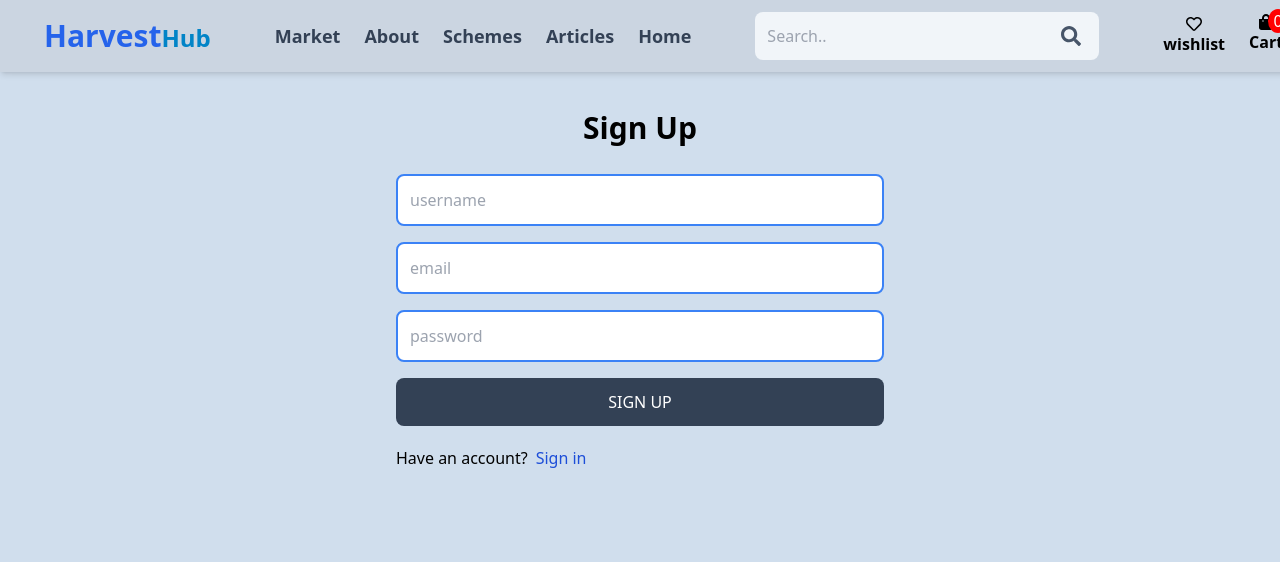
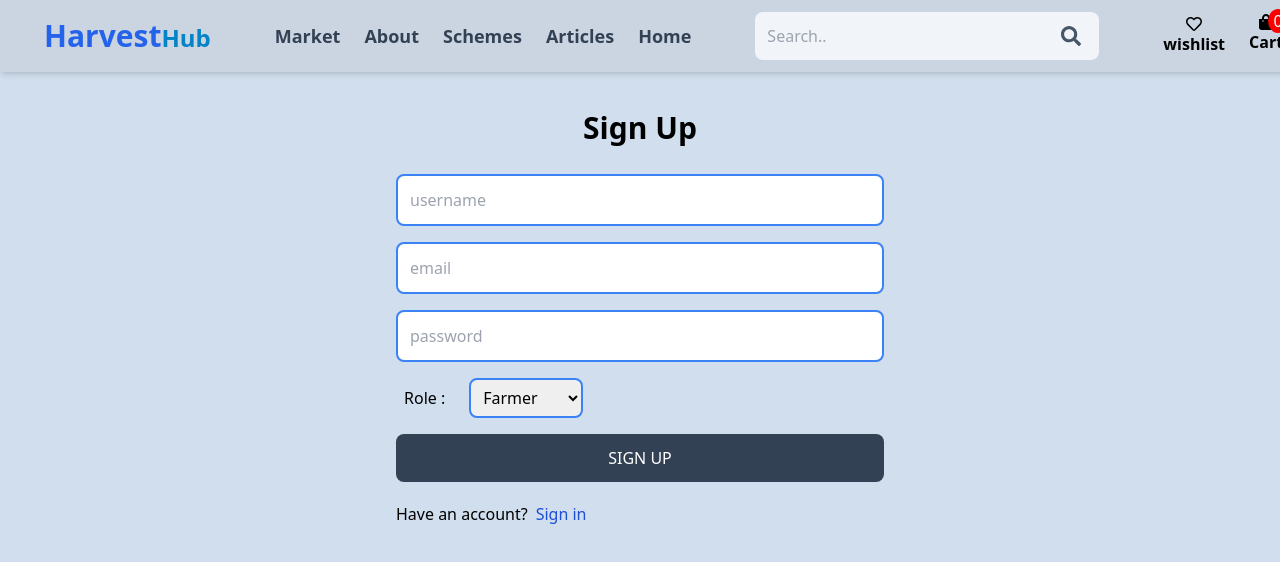
Before and after one commit to suryamanoj07/Harvest-hub, a React (Vite) app in the folder client/: page /Signup in a window 1280 px wide. Shown: the top 562 px of the page. Built offline with nearby package versions, Linux system fonts and the light colour scheme; no server answers.

Commit message:
updated signup with user role

```diff
--- a/client/src/components/Header.jsx
+++ b/client/src/components/Header.jsx
@@ -112,7 +112,10 @@ export const Header = () => {
               //   src={currentUser.avatar}
               //   alt='profile'
               // />
-              <p>{currentUser}</p>
+                <div>
+                  <img src="" alt="" />
+                  <p>{currentUser.username}</p>
+                </div>
             ) : (
               <li className="font-bold  flex flex-col items-center justify-center cursor-pointer hover:text-lg">
             <IoPersonSharp className="text-xl" />
--- a/client/src/pages/Login.jsx
+++ b/client/src/pages/Login.jsx
@@ -29,7 +29,7 @@ export const Login = () => {
             dispatch(loginInFailure(res.data.message))
             return
         }
-        dispatch(loginInSuccess(res.data.user.username))
+        dispatch(loginInSuccess(res.data.user))
         setToken(res.data.token)
         localStorage.setItem("token",res.data.token)
         console.log(res.data.user);
--- a/client/src/pages/Signup.jsx
+++ b/client/src/pages/Signup.jsx
@@ -9,10 +9,9 @@ export const Signup = () => {
     const navigate = useNavigate()
 
     const handleChange=(e)=>{
-        setFormData({
-            ...formData,
-            [e.target.id] : e.target.value,
-        })
+        const id = e.target.id;
+        const value = e.target.value;
+        setFormData((p) => ({ ...p, [id]: value }));
     }
 
     const submitForm=async(e)=>{
@@ -42,6 +41,18 @@ export const Signup = () => {
             <input type="text" id="username" placeholder="username" onChange={handleChange} className="border-blue-500 p-3 rounded-lg border-2" />
             <input type="email" id="email" placeholder="email" onChange={handleChange} className="border-blue-500 p-3 rounded-lg border-2" />
             <input type="password" id="password" placeholder="password" onChange={handleChange} className="border-blue-500 p-3 rounded-lg border-2" />
+            <div className="flex gap-4">
+                <p className="p-2">Role : </p>
+                <select
+                  id="role"
+                  onChange={handleChange}
+                  className="px-2 border-2 border-blue-500 rounded-lg "
+                >
+                  <option value="Farmer">Farmer</option>
+                  <option value="Customer">Customer</option>
+                  <option value="Admin">Admin</option>
+                </select>
+              </div>
             <button disabled={loading} className="bg-slate-700 text-white p-3 rounded-lg uppercase hover:opacity-95 disabled:opacity-80">{loading ? "Loading...":"Sign up"}</button>
         </form>
         <div className="flex gap-2 mt-5">
```
Also changed, not shown: 2 other files (tests, documents, lock files or other folders).
